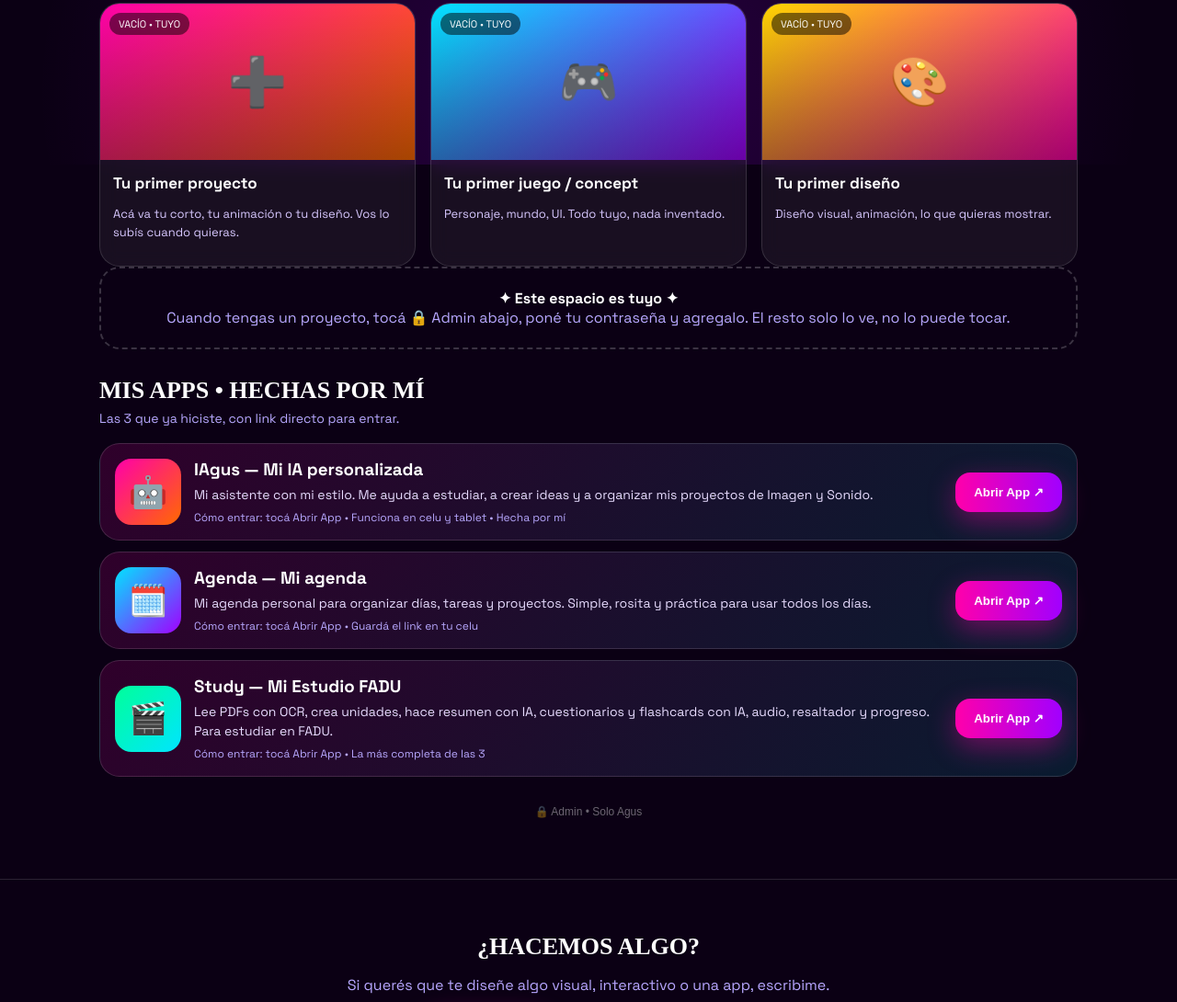
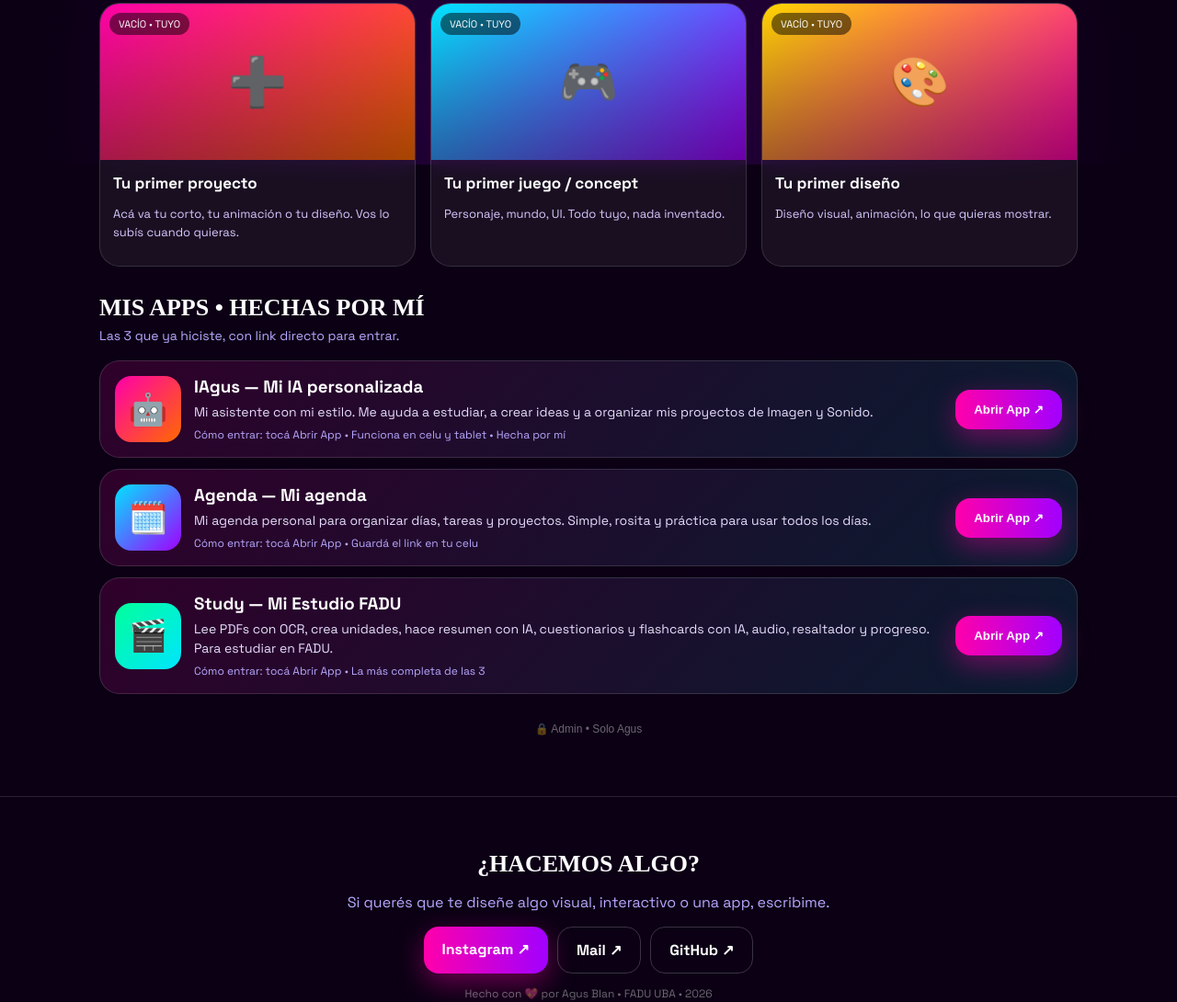
Before and after one commit to AgusBlan/Portafolio, a plain HTML site: page index.html in a window 1280 px wide. Shown: the part 621-1711 px from the top of the page at 92% size. Drawn offline with Linux system fonts and the light colour scheme; a web font is replaced by a local one.

Commit message:
Update index.html

```diff
--- a/index.html
+++ b/index.html
@@ -50,7 +50,6 @@ h2{font-family:Unbounded;font-size:26px;margin:30px 0 6px}h2 small{display:block
 <div class="card" onclick="abrir('Agregar tu juego','🎮','Acá va tu concept, tu personaje o tu interfaz de juego.','Nuevo')"><div class="cover g2"><span>VACÍO • TUYO</span><b>🎮</b></div><div class="body"><h3>Tu primer juego / concept</h3><p>Personaje, mundo, UI. Todo tuyo, nada inventado.</p></div></div>
 <div class="card" onclick="abrir('Agregar tu diseño','🎨','Acá va tu diseño visual, tu afiche, tu animación.','Nuevo')"><div class="cover g3"><span>VACÍO • TUYO</span><b>🎨</b></div><div class="body"><h3>Tu primer diseño</h3><p>Diseño visual, animación, lo que quieras mostrar.</p></div></div>
 </div>
-<div class="empty"><b>✦ Este espacio es tuyo ✦</b><br>Cuando tengas un proyecto, tocá 🔒 Admin abajo, poné tu contraseña y agregalo. El resto solo lo ve, no lo puede tocar.</div>
 
 <h2 id="apps">MIS APPS • HECHAS POR MÍ <small>Las 3 que ya hiciste, con link directo para entrar.</small></h2>
 <div class="apps">
```
